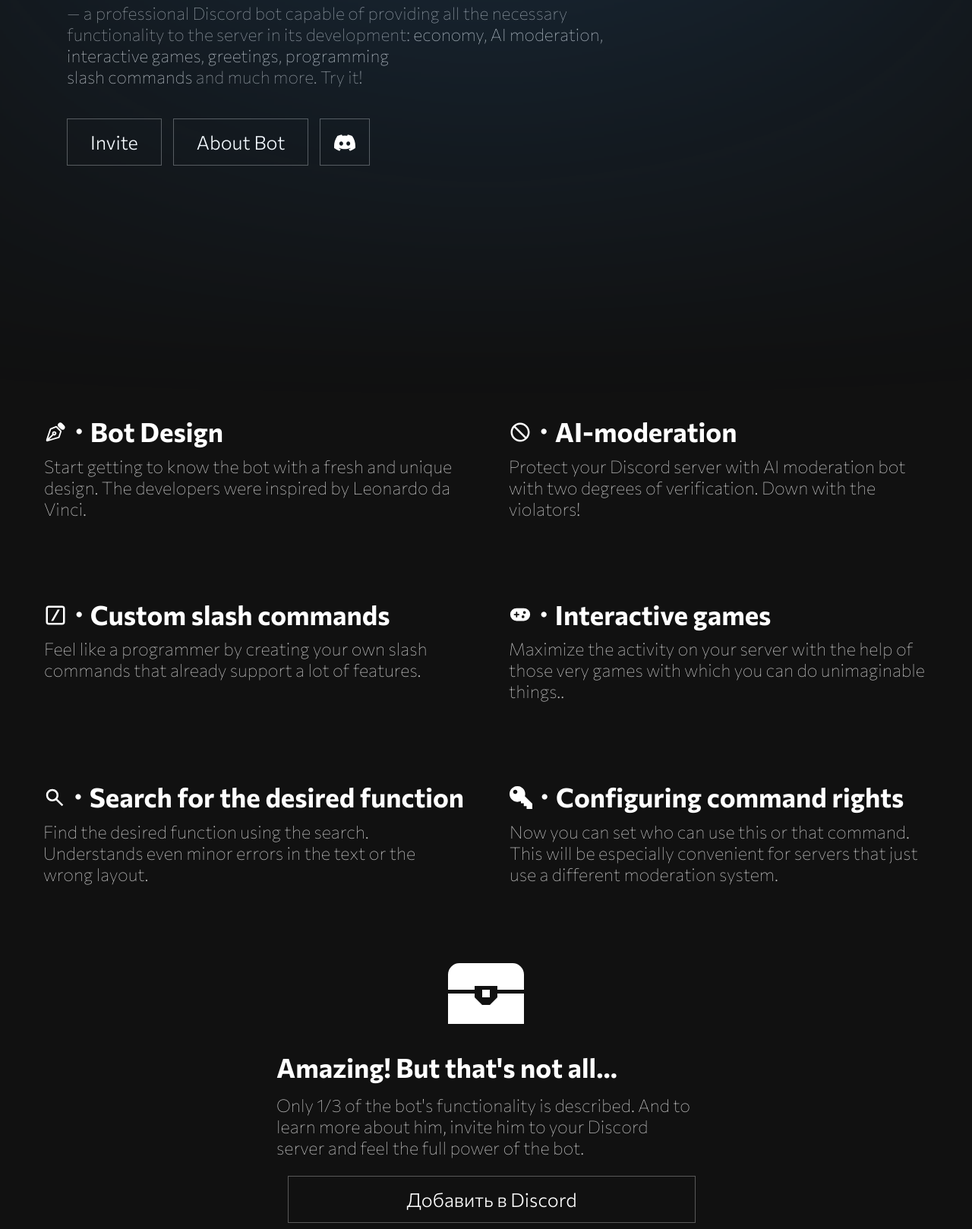
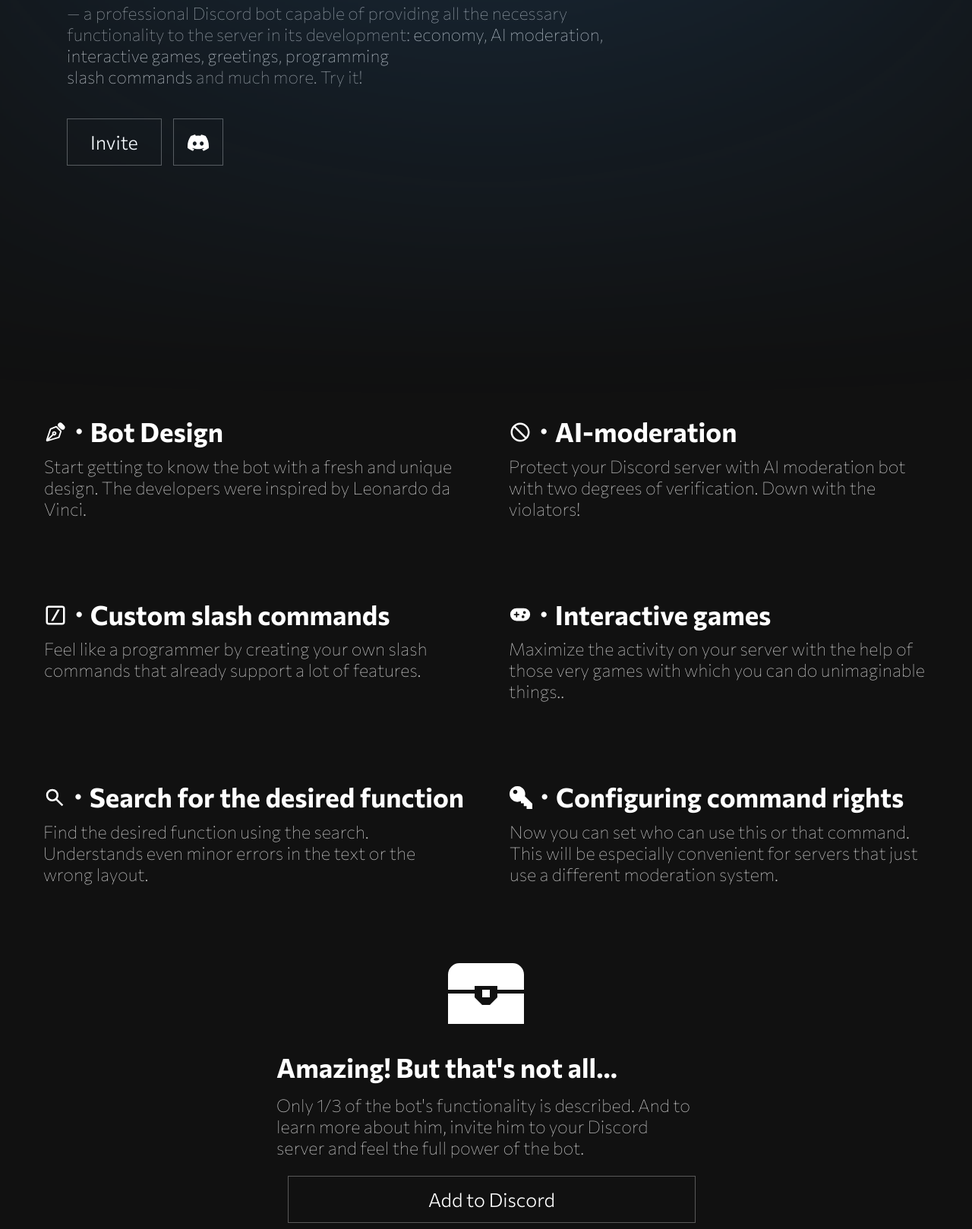
Before and after one commit to apexory/quantumbot, a plain HTML site: page index.html in a window 1280 px wide. Shown: the part 266-1884 px from the top of the page at 76% size. Drawn offline with Linux system fonts and the light colour scheme.

Commit message:
Update index.html

```diff
--- a/index.html
+++ b/index.html
@@ -43,9 +43,9 @@
 			<p class="generalDescription" id="quantumDescription">— a professional Discord bot capable of providing all the necessary functionality to the server in its development: <span style="color: rgb(255, 255, 255, 0.7)"> economy</span>, <span style="color: rgb(255, 255, 255, 0.7)">AI moderation</span>, <span style="color: rgb(255, 255, 255, 0.7)"> interactive games</span>, <span style="color: rgb(255, 255, 255, 0.7)"> greetings</span>, <span style="color: rgb(255, 255, 255, 0.7)"> programming<br>slash commands</span> and much more. Try it!</p><br>
 
 			<div class="generalButtons">
-				<a id="inviteButton" href="https://discord.gg/MeukkSw5uc" class="button">Invite</a>
-				<a id="aboutButton" href="https://discord.gg/MeukkSw5uc" class="button">About Bot</a>
-				<a href="/" class="socialButton"><svg style="margin-bottom: -3.5px;" transform="translate(0 2)" xmlns="http://www.w3.org/2000/svg" width="28" height="28" fill="currentColor" class="bi bi-discord" viewBox="0 0 16 16"><path d="M13.545 2.907a13.227 13.227 0 0 0-3.257-1.011.05.05 0 0 0-.052.025c-.141.25-.297.577-.406.833a12.19 12.19 0 0 0-3.658 0 8.258 8.258 0 0 0-.412-.833.051.051 0 0 0-.052-.025c-1.125.194-2.22.534-3.257 1.011a.041.041 0 0 0-.021.018C.356 6.024-.213 9.047.066 12.032c.001.014.01.028.021.037a13.276 13.276 0 0 0 3.995 2.02.05.05 0 0 0 .056-.019c.308-.42.582-.863.818-1.329a.05.05 0 0 0-.01-.059.051.051 0 0 0-.018-.011 8.875 8.875 0 0 1-1.248-.595.05.05 0 0 1-.02-.066.051.051 0 0 1 .015-.019c.084-.063.168-.129.248-.195a.05.05 0 0 1 .051-.007c2.619 1.196 5.454 1.196 8.041 0a.052.052 0 0 1 .053.007c.08.066.164.132.248.195a.051.051 0 0 1-.004.085 8.254 8.254 0 0 1-1.249.594.05.05 0 0 0-.03.03.052.052 0 0 0 .003.041c.24.465.515.909.817 1.329a.05.05 0 0 0 .056.019 13.235 13.235 0 0 0 4.001-2.02.049.049 0 0 0 .021-.037c.334-3.451-.559-6.449-2.366-9.106a.034.034 0 0 0-.02-.019Zm-8.198 7.307c-.789 0-1.438-.724-1.438-1.612 0-.889.637-1.613 1.438-1.613.807 0 1.45.73 1.438 1.613 0 .888-.637 1.612-1.438 1.612Zm5.316 0c-.788 0-1.438-.724-1.438-1.612 0-.889.637-1.613 1.438-1.613.807 0 1.451.73 1.438 1.613 0 .888-.631 1.612-1.438 1.612Z"/></svg></a>
+				<a id="inviteButton" href="https://discord.com/oauth2/authorize?scope=bot+applications.commands&client_id=1130834452008947792&permissions=8" class="button">Invite</a>
+				<!-- <a id="aboutButton" href="https://discord.gg/MeukkSw5uc" class="button">About Bot</a> -->
+				<a href="https://discord.gg/MeukkSw5u" class="socialButton"><svg style="margin-bottom: -3.5px;" transform="translate(0 2)" xmlns="http://www.w3.org/2000/svg" width="28" height="28" fill="currentColor" class="bi bi-discord" viewBox="0 0 16 16"><path d="M13.545 2.907a13.227 13.227 0 0 0-3.257-1.011.05.05 0 0 0-.052.025c-.141.25-.297.577-.406.833a12.19 12.19 0 0 0-3.658 0 8.258 8.258 0 0 0-.412-.833.051.051 0 0 0-.052-.025c-1.125.194-2.22.534-3.257 1.011a.041.041 0 0 0-.021.018C.356 6.024-.213 9.047.066 12.032c.001.014.01.028.021.037a13.276 13.276 0 0 0 3.995 2.02.05.05 0 0 0 .056-.019c.308-.42.582-.863.818-1.329a.05.05 0 0 0-.01-.059.051.051 0 0 0-.018-.011 8.875 8.875 0 0 1-1.248-.595.05.05 0 0 1-.02-.066.051.051 0 0 1 .015-.019c.084-.063.168-.129.248-.195a.05.05 0 0 1 .051-.007c2.619 1.196 5.454 1.196 8.041 0a.052.052 0 0 1 .053.007c.08.066.164.132.248.195a.051.051 0 0 1-.004.085 8.254 8.254 0 0 1-1.249.594.05.05 0 0 0-.03.03.052.052 0 0 0 .003.041c.24.465.515.909.817 1.329a.05.05 0 0 0 .056.019 13.235 13.235 0 0 0 4.001-2.02.049.049 0 0 0 .021-.037c.334-3.451-.559-6.449-2.366-9.106a.034.034 0 0 0-.02-.019Zm-8.198 7.307c-.789 0-1.438-.724-1.438-1.612 0-.889.637-1.613 1.438-1.613.807 0 1.45.73 1.438 1.613 0 .888-.637 1.612-1.438 1.612Zm5.316 0c-.788 0-1.438-.724-1.438-1.612 0-.889.637-1.613 1.438-1.613.807 0 1.451.73 1.438 1.613 0 .888-.631 1.612-1.438 1.612Z"/></svg></a>
 			</div>
 		</div>
 
@@ -78,7 +78,7 @@
 				<center><svg transform="translate(0 20)" xmlns="http://www.w3.org/2000/svg" width="120" height="120" viewBox="0 0 24 24"><path fill="currentColor" d="M5 4h14a3 3 0 0 1 3 3v4h-7v-1H9v1H2V7a3 3 0 0 1 3-3m6 7h2v2h-2v-2m-9 1h7v1l2 2h2l2-2v-1h7v8H2v-8Z"/></svg></center>
 				<p class="funcName" id="funcMoreName">Amazing! But that's not all...</p>
 				<p class="funcDesc" id="funcMoreDescription">Only 1/3 of the bot's functionality is described. And to learn more about him, invite him to your Discord server and feel the full power of the bot.</p>
-				<a id="buttonAddToDiscord" style="padding: 15px 30px;" href="https://discord.gg/MeukkSw5uc" class="button">Добавить в Discord</a>
+				<a id="buttonAddToDiscord" style="padding: 15px 30px;" href="https://discord.com/oauth2/authorize?scope=bot+applications.commands&client_id=1130834452008947792&permissions=8" class="button">Add to Discord</a>
 			</div>
 		</div>
 
```
